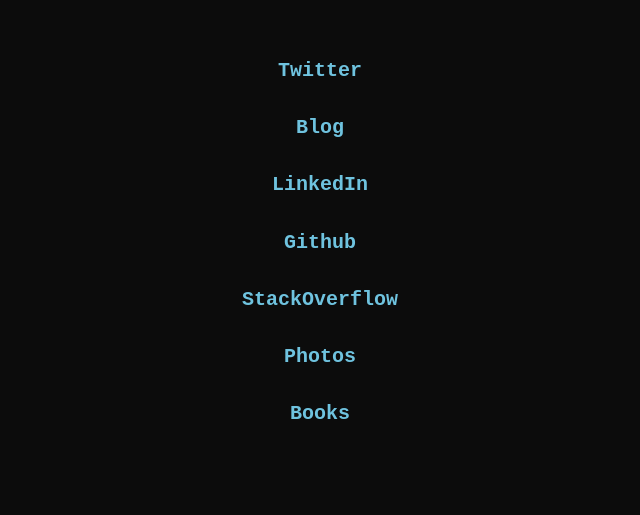
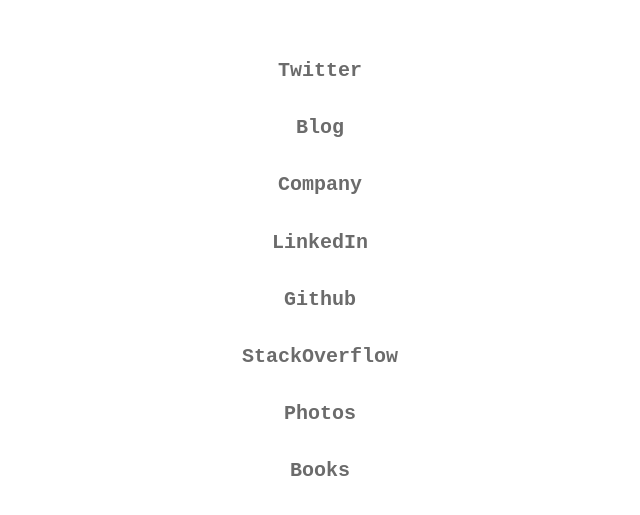
Before and after one commit to jay3sh/mepage, a Jekyll site: the page built from index.html, in a window 1280 px wide. Shown: the top 515 px of the page, without its empty margins (320-960 px from the left). Built offline with Jekyll 4.4.1, drawn with Linux system fonts in a browser that asks for light colours.

Commit message:
New post. Added 'Company' to homepage

```diff
--- a/css/main.scss
+++ b/css/main.scss
@@ -16,11 +16,11 @@
 
 $spacing-unit:     30px;
 
-$text-color: #d6d6d6;
-$inactive-text-color: #6FC3DF;
-$active-text-color: #FFE64D;
-$background-color: #0C0C0C;
-$content-background-color: #0C0C0C;
+$text-color: #000000;
+$inactive-text-color: #6b6b6b;
+$active-text-color: #1210ff;
+$background-color: #ffffff;
+$content-background-color: #ffffff;
 $brand-color:      #2a7ae2;
 
 $grey-color:       #828282;
--- a/index.html
+++ b/index.html
@@ -13,6 +13,9 @@
     <br>
     <br>
     <a href="{{site.url}}/blog.html">Blog</a>
+    <br>
+    <br>
+    <a href="http://bluemathsoftware.com">Company</a>
     <br>
     <br>
     <a href="http://www.linkedin.com/in/jayeshsalvi">LinkedIn</a>
```
Also changed, not shown: _posts/2017-01-20-project-dialog.md (added, +21 -0 lines).
